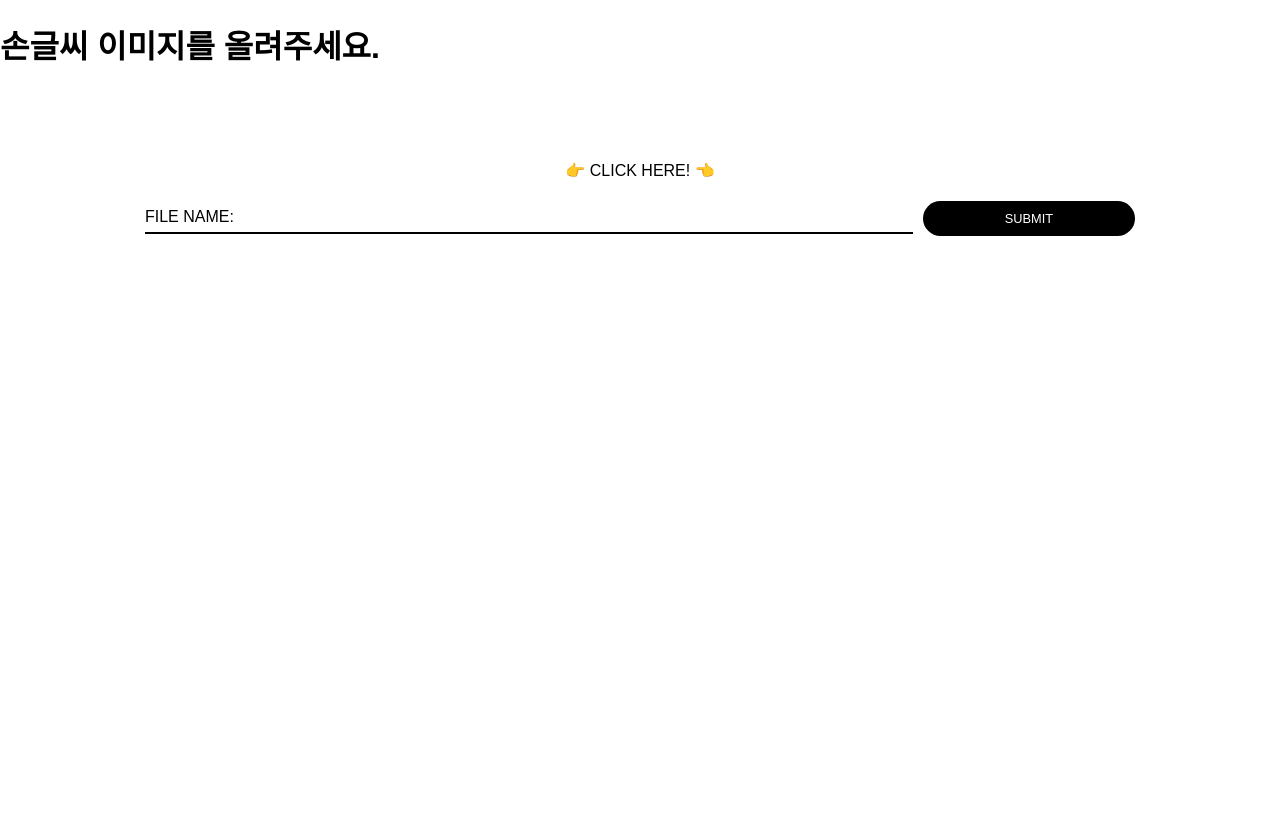
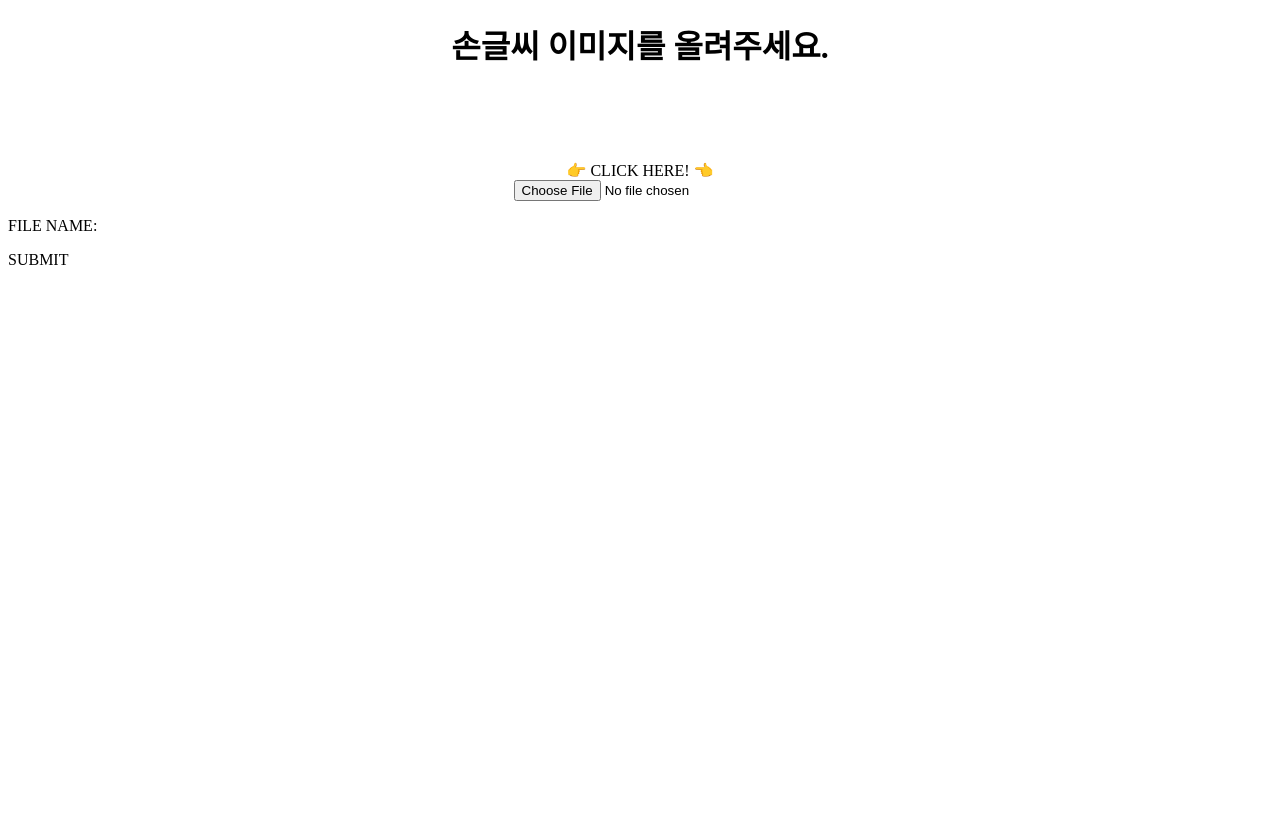
Before and after one commit to byungchan0725/Study-MLOps, a FastAPI app: page / in a window 1280 px wide. Shown: the top 820 px of the page. After the commit the page ends 265 px from the top, so only its background shows below. Run offline with FastAPI, Linux system fonts and the light colour scheme.

Commit message:
EDIT :: style.css - merge error 고치는 중

```diff
--- a/static/style.css
+++ b/static/style.css
@@ -1,83 +1,14 @@
-html {
-    height: 100%;
+h1{
+    text-align: center;
 }
 
-body {
-    font-family: sans-serif;
-    height: 100%;
-    margin: 0;
-}
-
-.container {
-    display: flex;
-    height: 100%;
-    flex-direction: column;
-}
-
-.image-upload {
-    flex: 1;
-    display: flex;
-    flex-direction: column;
-    justify-content: center;
-}
-
-.button {
-    display: flex;
-    justify-content: center;
-}
-
-label {
-    cursor: pointer;
-    font-size: 1em;
-}
-
-#chooseFile {
-    visibility: hidden;
-}
-
-.fileContainer {
+.center {
     display: flex;
     justify-content: center;
     align-items: center;
+    height: 100vh; /* 화면 전체 높이를 기준으로 가운데 정렬 */
 }
 
-.fileInput {
-    display: flex;
-    align-items: center;
-    border-bottom: solid 2px black;
-    width: 60%;
-    height: 30px;
+form {
+    text-align: center;
 }
-
-#fileName {
-    margin-left: 5px;
-}
-
-.buttonContainer {
-    width: 15%;
-    display: flex;
-    justify-content: center;
-    align-items: center;
-    margin-left: 10px;
-    background-color: black;
-    color: white;
-    border-radius: 30px;
-    padding: 10px;
-    font-size: 0.8em;
-
-    cursor: pointer;
-}
-
-.image-show {
-    z-index: -1;
-    display: flex;
-    justify-content: center;
-    align-items: center;
-    position: absolute;
-    width: 100%;
-    height: 100%;
-}
-
-.img {
-    position: absolute;
-}
```
